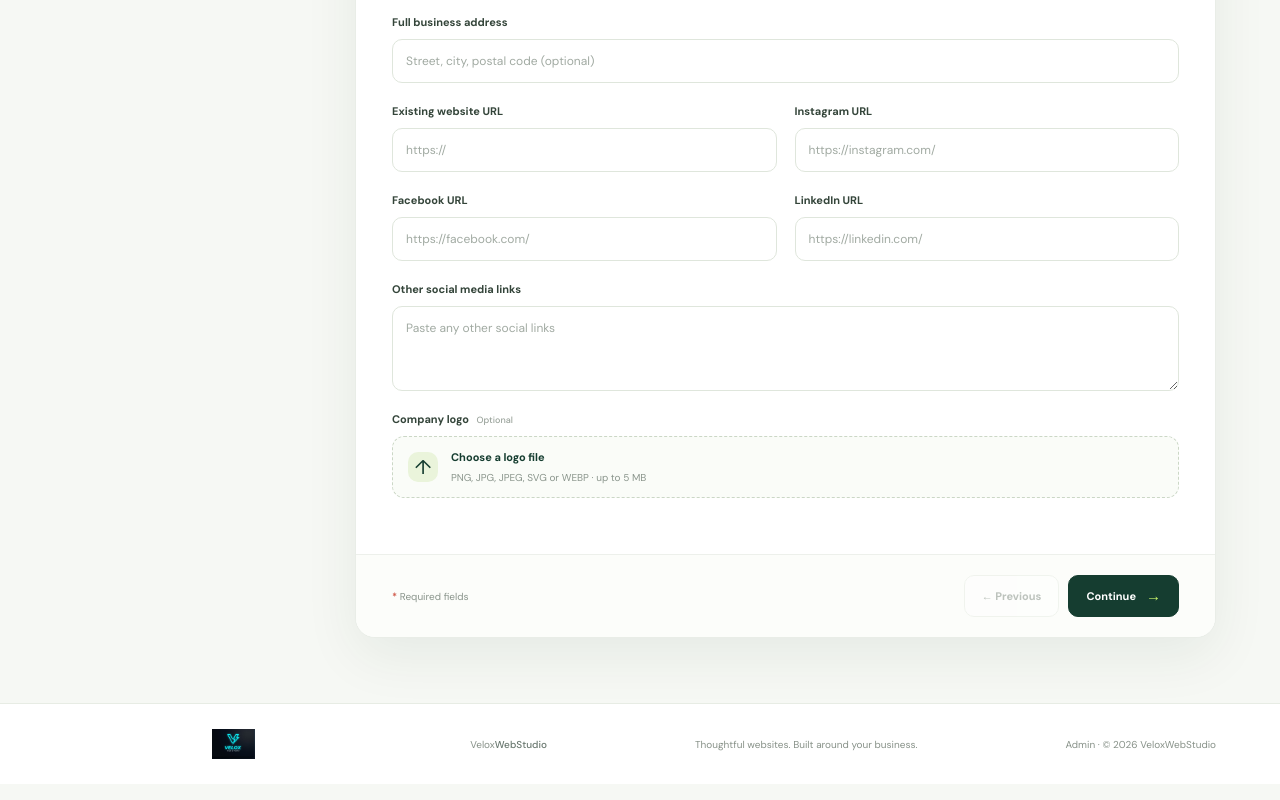
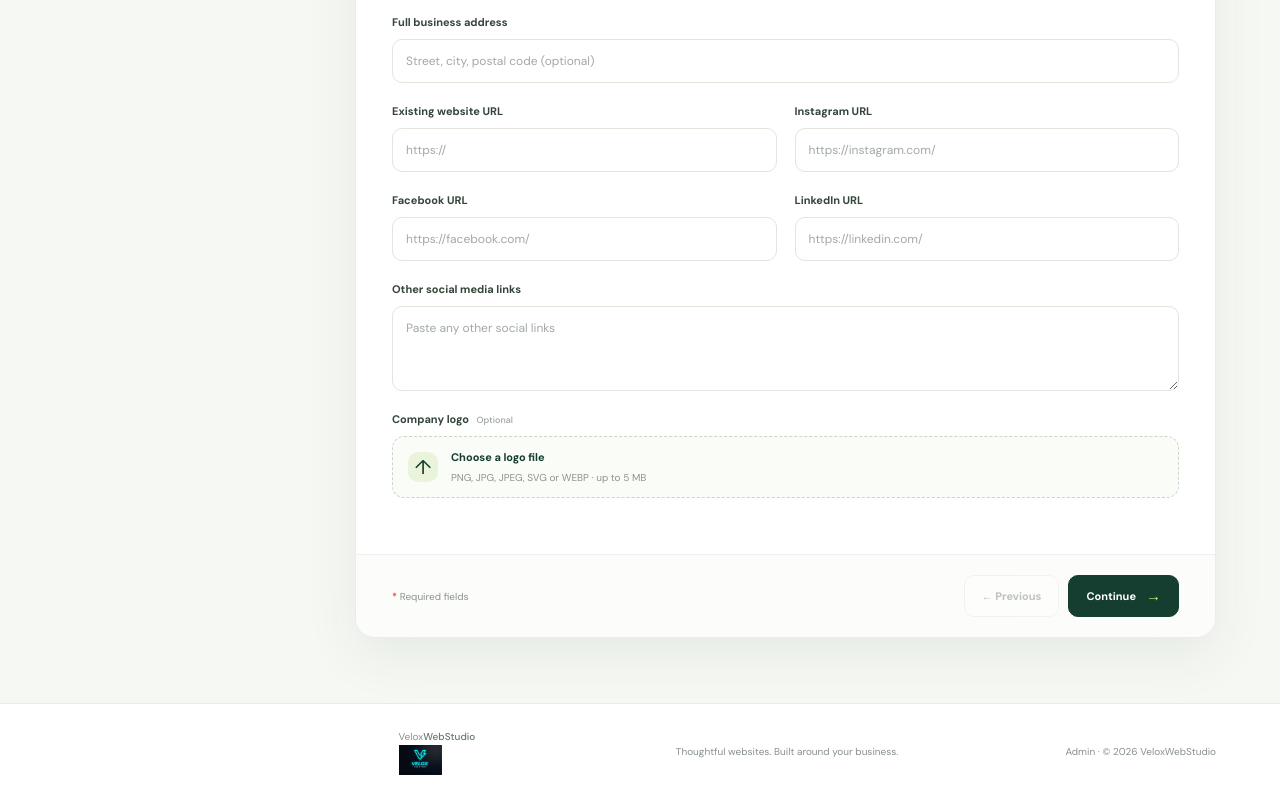
Before and after one commit to veloxwebstudio/velox-requirement, a website: page index.html in a window 1280 px wide. Shown: the part 1817-2617 px from the top of the page. Drawn offline with Linux system fonts and the light colour scheme.

Commit message:
Fix footer HTML structure and closing tags

```diff
--- a/index.html
+++ b/index.html
@@ -176,12 +176,13 @@
       </div>
     </main>
     <footer class="site-footer"><a class="brand footer-brand" href="#"><a class="brand footer-brand" href="/" aria-label="VeloxWebStudio home">
-  <img
+
+</a><span>Velox<span class="brand-light">WebStudio</span> <img
     src="/assets/logo.jpg"
     alt="VeloxWebStudio"
     class="brand-logo footer-brand-logo"
   >
-</a><span>Velox<span class="brand-light">WebStudio</span></span></a><span>Thoughtful websites. Built around your business.</span><span><a href="/admin.html" style="color:inherit;text-decoration:none">Admin</a> · © <span id="year"></span> VeloxWebStudio</span></footer>
+</a></span></a><span>Thoughtful websites. Built around your business.</span><span><a href="/admin.html" style="color:inherit;text-decoration:none">Admin</a> · © <span id="year"></span> VeloxWebStudio</span></footer>
   </div>
   <template id="projectTemplate">
     <article class="project-card">
```
